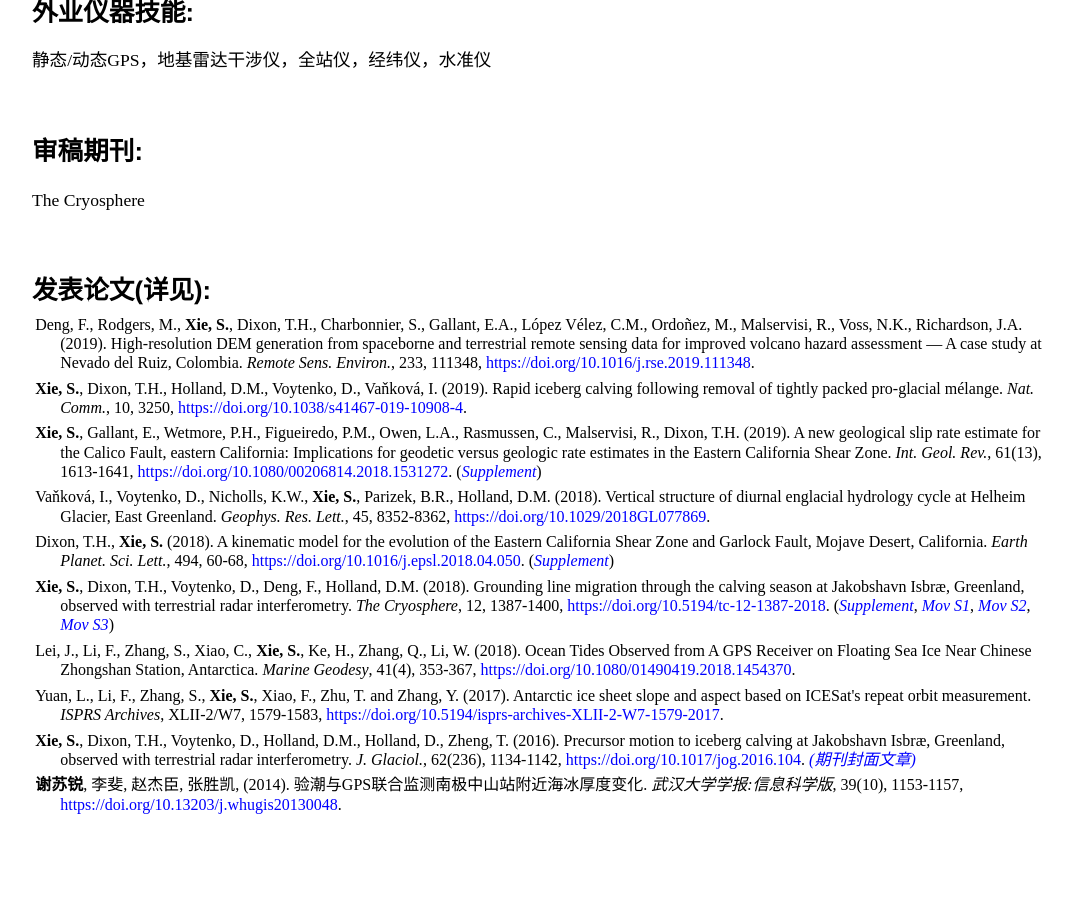
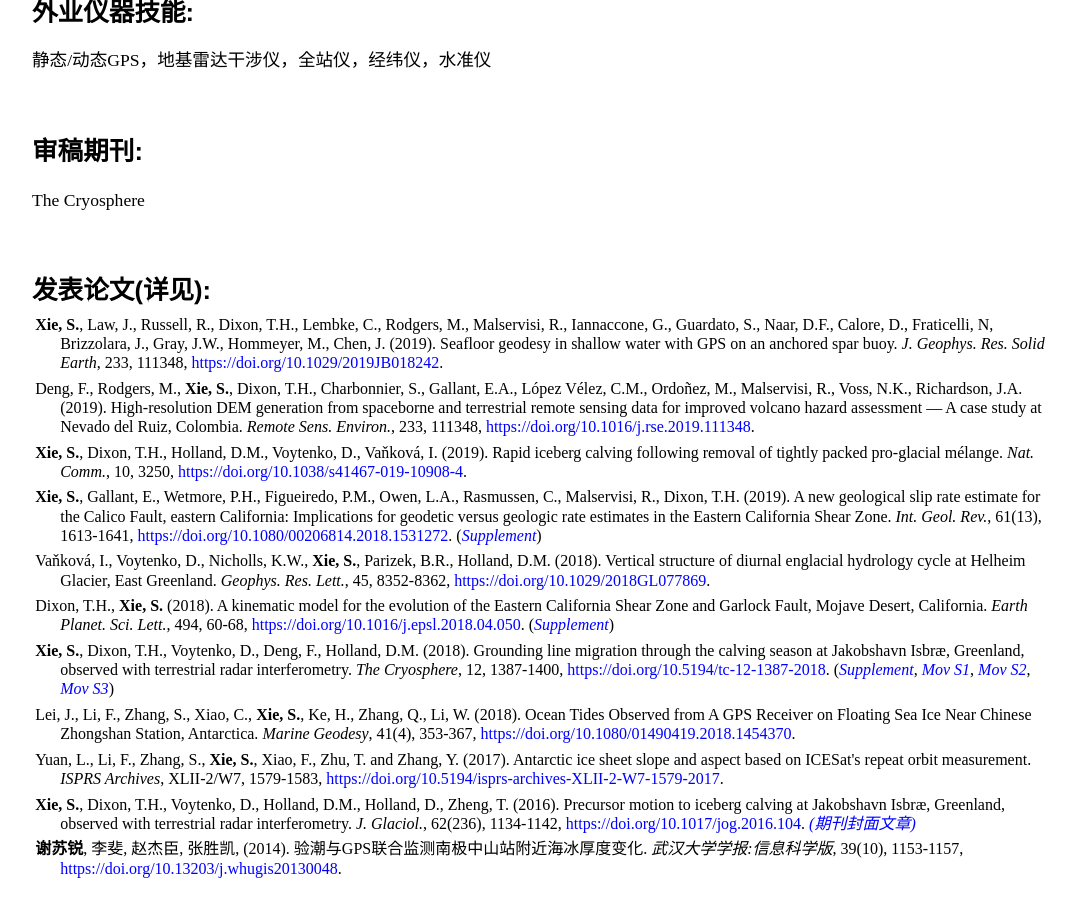
Before and after one commit to suruixie/suruixie.github.io, a Jekyll site: the page built from Chinese/index.html, in a window 1280 px wide and 900 px high, scrolled down 1090 px. Shown: the whole window, without its empty margins (96-1172 px from the left). Built offline with Jekyll 4.4.1, drawn with Linux system fonts in a browser that asks for light colours; a style sheet for code colours, icons or effects is not loaded; before the commit the page ends 1926 px from its top, so only the background shows below that.

Commit message:
Update index.html

```diff
--- a/Chinese/index.html
+++ b/Chinese/index.html
@@ -60,6 +60,8 @@
 	</div>
 	<div class="sideText">
 		<h4 style="margin-top:4em;margin-bottom:0.2em;">发表论文(详见<a  href="https://scholar.google.com/citations?hl=en&user=kF4StsMAAAAJ&view_op=list_works" style="color:#0000FF;"><i class="ai ai-google-scholar ai-2x"></i></a>): </h4>
+        	<p  class="publist" style="font-size:1.0em;">
+	                <strong>Xie, S.</strong>, Law, J., Russell, R., Dixon, T.H., Lembke, C., Rodgers, M., Malservisi, R., Iannaccone, G., Guardato, S., Naar, D.F., Calore, D., Fraticelli, N, Brizzolara, J., Gray, J.W., Hommeyer, M., Chen, J. (2019). Seafloor geodesy in shallow water with GPS on an anchored spar buoy. <em>J. Geophys. Res. Solid Earth</em>, 233, 111348, <a href="https://doi.org/10.1029/2019JB018242" style="color:#0000FF;">https://doi.org/10.1029/2019JB018242</a>. <br>
 		<p  class="publist" style="font-size:1.0em;">
 			Deng, F., Rodgers, M., <strong>Xie, S.</strong>, Dixon, T.H., Charbonnier, S., Gallant, E.A., López Vélez, C.M., Ordoñez, M., Malservisi, R., Voss, N.K., Richardson, J.A. (2019). High-resolution DEM generation from spaceborne and terrestrial remote sensing data for improved volcano hazard assessment — A case study at Nevado del Ruiz, Colombia. <em>Remote Sens. Environ.</em>, 233, 111348, <a href="https://doi.org/10.1016/j.rse.2019.111348" style="color:#0000FF;">https://doi.org/10.1016/j.rse.2019.111348</a>. <br>
 		<p  class="publist" style="font-size:1.0em;">
```
